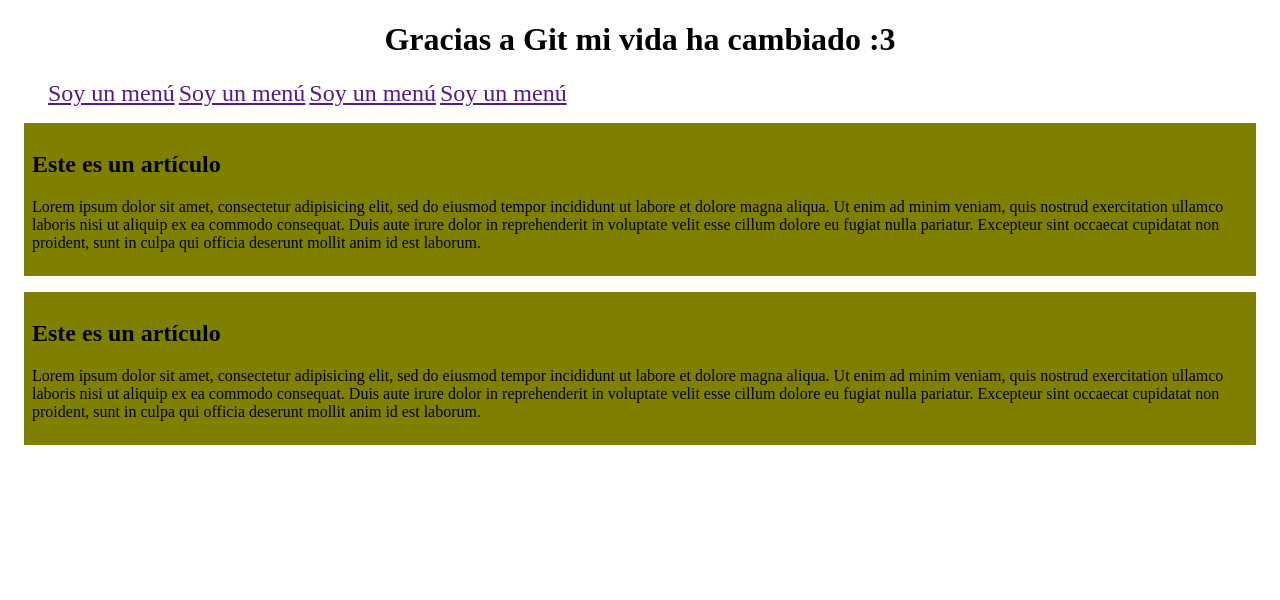
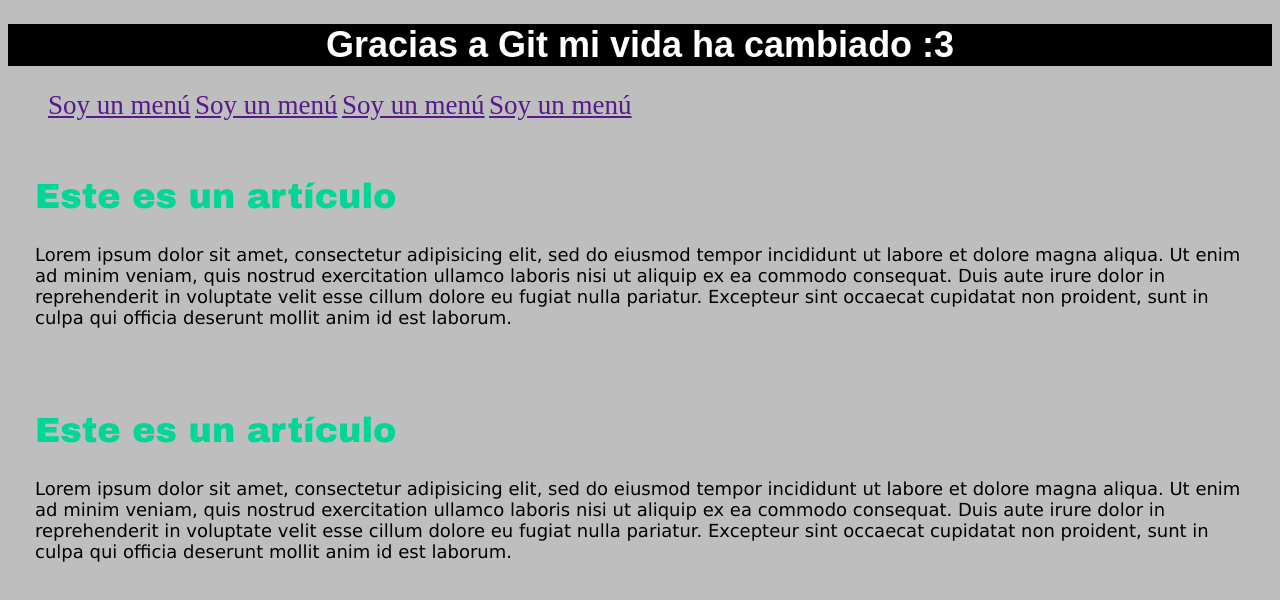
Before and after one commit to gabrielgarces/FinalGit, a plain HTML site: page index.html in a window 1280 px wide. Drawn offline with Linux system fonts and the light colour scheme.

Commit message:
Cambie el formato, basicamente tipo de fuente y colores

```diff
--- a/master.css
+++ b/master.css
@@ -1,15 +1,31 @@
 body{
-  font-size: 16px;
+  font-size: 18px;
+  font-family: "Verdana"
+  color: white;
+  background-color: rgb(190,190,190);
 }
 li{
   display: inline-block;
   font-size: 1.5em;
 }
 .general{
-  background-color: olive;
-  margin: 1em;
-  padding: 0.5em;
+	  margin: 1em;
+	  padding: 0.5em;
 }
 .center{
   text-align: center;
 }
+h1{
+	color: white;
+	font-family:"Arial";
+	background-color: black;
+}
+h2{
+	font-size: 35px;
+	font-family: "Arial Black";
+	color: rgb(0,215,150);
+}
+p{
+	color: Black;
+	font-family: "Verdana";
+}
```
